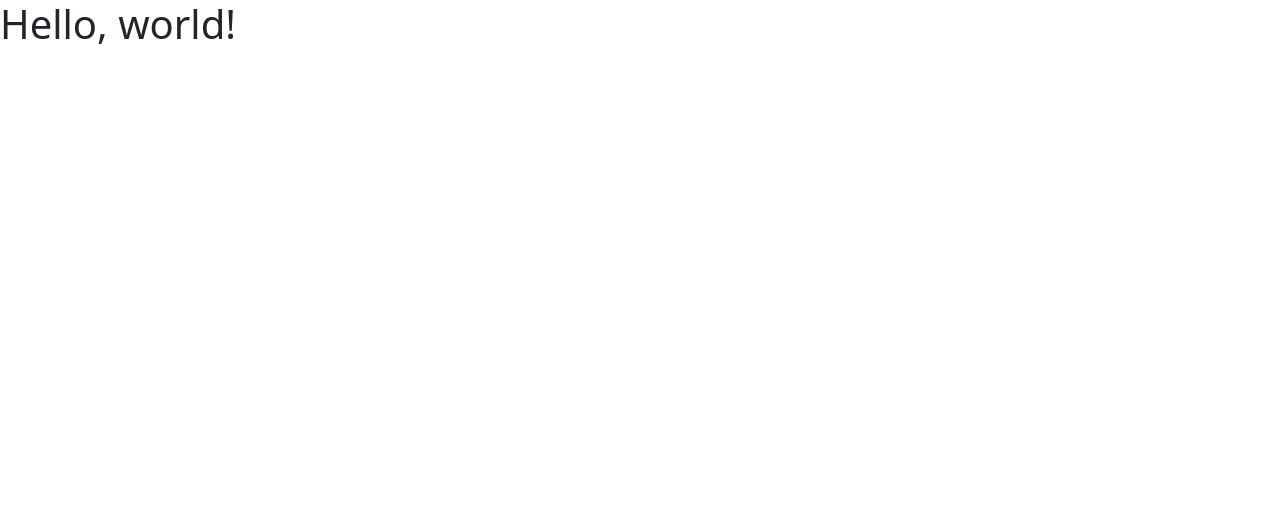
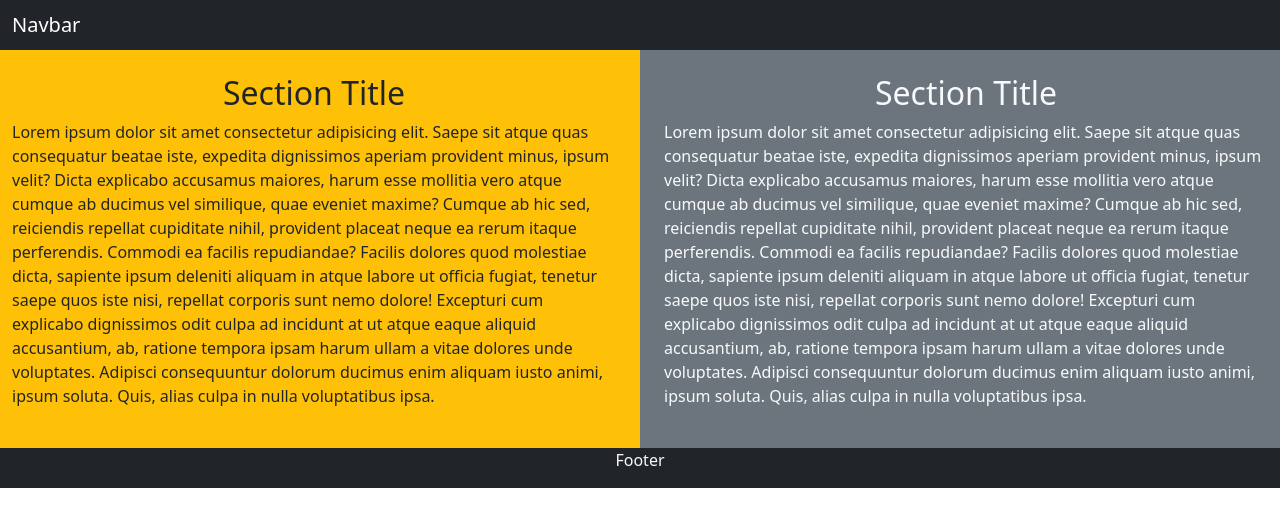
Before and after one commit to Ernesto-Vaquilar/collab-practice-corbin, a plain HTML site: page index.html in a window 1280 px wide. Drawn offline with nearby package versions, Linux system fonts and the light colour scheme.

Commit message:
feat: roughed in all sections

```diff
--- a/index.html
+++ b/index.html
@@ -10,10 +10,27 @@
       integrity="sha384-gH2yIJqKdNHPEq0n4Mqa/HGKIhSkIHeL5AyhkYV8i59U5AR6csBvApHHNl/vI1Bx"
       crossorigin="anonymous"
     />
-    <link rel="stylesheet" href="./css/styles.css">
+    <link rel="stylesheet" href="./css/styles.css" />
   </head>
   <body>
-    <h1>Hello, world!</h1>
+    <nav class="navbar navbar-dark bg-dark">
+      <div class="container-fluid">
+        <span class="navbar-brand mb-0 h1">Navbar</span>
+      </div>
+    </nav>
+    <div class="row">
+      <div class="col-md-6 p-4 bg-warning">
+        <h2 class="text-center">Section Title</h2>
+        <p>Lorem ipsum dolor sit amet consectetur adipisicing elit. Saepe sit atque quas consequatur beatae iste, expedita dignissimos aperiam provident minus, ipsum velit? Dicta explicabo accusamus maiores, harum esse mollitia vero atque cumque ab ducimus vel similique, quae eveniet maxime? Cumque ab hic sed, reiciendis repellat cupiditate nihil, provident placeat neque ea rerum itaque perferendis. Commodi ea facilis repudiandae? Facilis dolores quod molestiae dicta, sapiente ipsum deleniti aliquam in atque labore ut officia fugiat, tenetur saepe quos iste nisi, repellat corporis sunt nemo dolore! Excepturi cum explicabo dignissimos odit culpa ad incidunt at ut atque eaque aliquid accusantium, ab, ratione tempora ipsam harum ullam a vitae dolores unde voluptates. Adipisci consequuntur dolorum ducimus enim aliquam iusto animi, ipsum soluta. Quis, alias culpa in nulla voluptatibus ipsa.</p>
+      </div>
+      <div class="col-md-6 p-4 bg-secondary text-light">
+        <h2 class="text-center">Section Title</h2>
+        <p>Lorem ipsum dolor sit amet consectetur adipisicing elit. Saepe sit atque quas consequatur beatae iste, expedita dignissimos aperiam provident minus, ipsum velit? Dicta explicabo accusamus maiores, harum esse mollitia vero atque cumque ab ducimus vel similique, quae eveniet maxime? Cumque ab hic sed, reiciendis repellat cupiditate nihil, provident placeat neque ea rerum itaque perferendis. Commodi ea facilis repudiandae? Facilis dolores quod molestiae dicta, sapiente ipsum deleniti aliquam in atque labore ut officia fugiat, tenetur saepe quos iste nisi, repellat corporis sunt nemo dolore! Excepturi cum explicabo dignissimos odit culpa ad incidunt at ut atque eaque aliquid accusantium, ab, ratione tempora ipsam harum ullam a vitae dolores unde voluptates. Adipisci consequuntur dolorum ducimus enim aliquam iusto animi, ipsum soluta. Quis, alias culpa in nulla voluptatibus ipsa.</p>
+      </div>
+      <div class="col-12 bg-dark text-light text-center">
+        <p>Footer</p>
+      </div>
+    </div>
     <script
       src="https://cdn.jsdelivr.net/npm/bootstrap@5.2.0/dist/js/bootstrap.bundle.min.js"
       integrity="sha384-A3rJD856KowSb7dwlZdYEkO39Gagi7vIsF0jrRAoQmDKKtQBHUuLZ9AsSv4jD4Xa"
```
